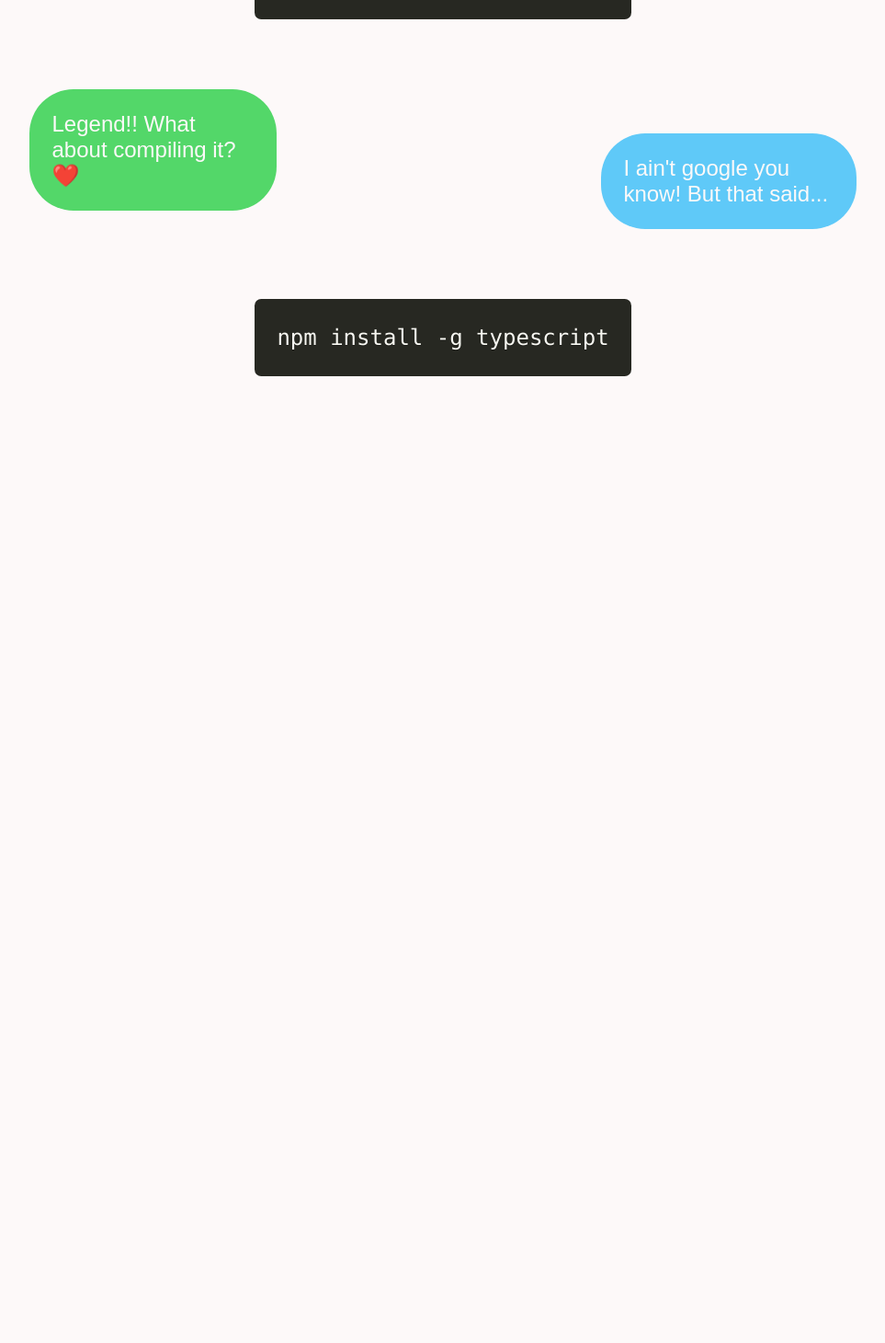
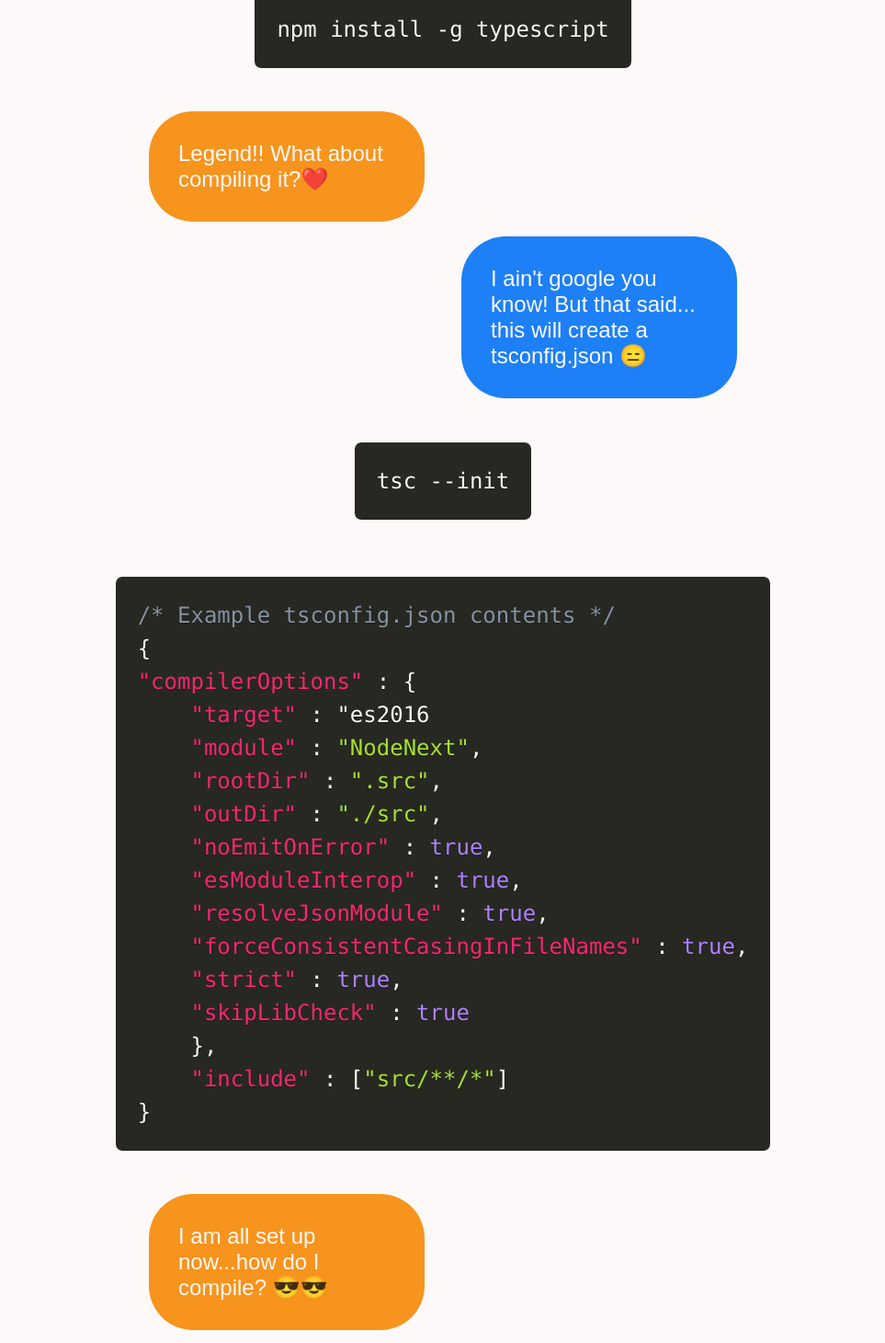
Before and after one commit to TimothyRedPanda/red-panda-portfolio, a Next.js app: page /typescript in a window 1280 px wide. Shown: the part 920-2380 px from the top of the page at 92% size, without its empty margins (158-1121 px from the left). Before the commit the page ends 1357 px from the top, so only its background shows below. Built offline with nearby package versions, Linux system fonts and the light colour scheme; a web font is replaced by a local one.

Commit message:
Further progress on hackathon - typescript tutorial

```diff
--- a/src/app/globals.scss
+++ b/src/app/globals.scss
@@ -1,4 +1,12 @@
 @import url("https://use.typekit.net/ovx4oiu.css");
+
+*,
+*::after,
+*::before {
+    margin: 0;
+    padding: 0;
+    box-sizing: border-box;
+}
 body {
     background: #FDF9F9 none repeat;
     font-size: 1.5rem;
@@ -15,7 +23,7 @@ body {
 
 .main-nav {
     position: sticky;
-    top: 0.5rem;
+    top: 0;
     background: #FDF9F9;
     width: 100vw;
     font-size: 1.5rem;
@@ -32,5 +40,6 @@ body {
     .main-nav {
         flex-flow: column nowrap;
         gap: 0.5rem;
+        width: 100vw;
     }
 }
--- a/src/app/page.module.scss
+++ b/src/app/page.module.scss
@@ -4,7 +4,8 @@
   margin: 10%;
   display: flex;
   flex-flow: column nowrap;
-  gap: 2rem;
+  gap: 1rem;
+  padding: 40%;
   justify-content: center;
   align-items: center;
   overflow: hidden;
--- a/src/app/typescript/page.tsx
+++ b/src/app/typescript/page.tsx
@@ -1,16 +1,52 @@
 import styles from "./page.module.scss"
 import CodeSnippet from "@/components/codeSnippet/codeSnippet";
 import TextBox from "@/components/textBox/textBox"
+import PrismLoader from "@/components/prism-loader";
+const compileText =
+    `/* Example tsconfig.json contents */
+{
+"compilerOptions" : {
+    "target" : "es2016
+    "module" : "NodeNext",
+    "rootDir" : ".src",
+    "outDir" : "./src",
+    "noEmitOnError" : true,
+    "esModuleInterop" : true,
+    "resolveJsonModule" : true,
+    "forceConsistentCasingInFileNames" : true,
+    "strict" : true,
+    "skipLibCheck" : true
+    },
+    "include" : ["src/**/*"]
+}`
 export default function Typescript() {
     return (
         <div className={styles.container}>
             <h1>Typescript</h1>
-            <TextBox text="How do I install typescript?🐸" text2="Using the below code👍"/>
+            <TextBox text="How do I install typescript? 🔥"
+                     text2="Using the below code 🐸🐸"
+            />
             <CodeSnippet code="npm install typescript --save-dev" />
-            <TextBox text="❤️Thanks but I wanted to install it globally?" text2="No worries, here ya go 😎"/>
+            <TextBox text="❤️Thanks but I wanted to install it globally?"
+                     text2="No worries, here ya go 😎"
+            />
             <CodeSnippet code="npm install -g typescript" />
-            <TextBox text="Legend!! What about compiling it?❤️" text2="I ain't google you know! But that said..."/>
-            <CodeSnippet code="npm install -g typescript" />
+            <TextBox text="Legend!! What about compiling it?❤️"
+                     text2="I ain't google you know! But that said...
+                            this will create a tsconfig.json 😑"
+            />
+            <CodeSnippet code="tsc --init" />
+            <CodeSnippet code={compileText}/>
+            <TextBox text="I am all set up now...how do I compile? 😎😎"
+                     text2="In your package.json you need this line
+                           followed by using the npm command 👌"
+            />
+            <CodeSnippet code='"build" : "tsc"'/>
+            <CodeSnippet code="npm build tsc"/>
+            <TextBox text="Thanks so much for this! ❤️"
+                     text2="Ahh I almost forgot - remember to import the index.js into your HTML! 🖥️"
+            />
+            <PrismLoader/>
         </div>
     );
 }
--- a/src/components/codeSnippet/code.module.scss
+++ b/src/components/codeSnippet/code.module.scss
@@ -1,3 +1,3 @@
 .code {
- margin: 0.5rem;
+ margin: 0.2rem;
 }
--- a/src/components/codeSnippet/codeSnippet.tsx
+++ b/src/components/codeSnippet/codeSnippet.tsx
@@ -4,12 +4,12 @@ import styles from "./code.module.scss"
 function CodeSnippet(props : { code : string }) {
     return (
         <main className={styles.code}>
-        <pre className="language-jsx">
-            <code className="language-jsx">
+        <pre className="language-javascript">
+            <code className="language-javascript">
                 {props.code}
             </code>
+        </pre>
             <PrismLoader/>
-        </pre>
         </main>
     )
 }
--- a/src/components/prism-loader.tsx
+++ b/src/components/prism-loader.tsx
@@ -3,7 +3,6 @@
 import { useEffect } from "react";
 import Prism from "prismjs";
 import "prismjs/themes/prism-okaidia.css";
-import "prismjs/components/prism-typescript";
 
 export default function PrismLoader() {
     useEffect(() => {
--- a/src/components/textBox/textBox.module.scss
+++ b/src/components/textBox/textBox.module.scss
@@ -1,36 +1,31 @@
 .textBox, .textBox2 {
-  width: 50%;
+  width: 300px;
   height: fit-content;
   color: #FDF9F9;
-  padding: 1.5rem;
+  padding: 2rem;
   border-radius: 3rem;
-}
+  text-align: left;
 
-.speechBubble, .speechBubble2 {
-  display: flex;
-  flex-flow: column nowrap;
-  height: 200px;
-}
-
-.speechBubble {;
-justify-content: flex-start;
-}
-.speechBubble2 {
-  justify-content: flex-end;
 }
 
 .textBox {
-  background-color:#53d769;
   align-self: flex-start;
+  background: #F7941D;
 }
-
 .textBox2 {
-  background-color:#5fc9f8;
   align-self: flex-end;
+  background: #1D80F7;
 }
 
 .textContainer {
   display: flex;
-  justify-content: center;
-  width: 100%;
+  gap: 1rem;
+  flex-flow: column nowrap;
+  width: 50%;
 }
+
+@media screen and (max-width: 850px) {
+  .textBox, .textBox2 {
+    padding: 1rem;
+  }
+}
--- a/src/components/textBox/textBox.tsx
+++ b/src/components/textBox/textBox.tsx
@@ -3,12 +3,8 @@ import styles from './textBox.module.scss'
 function TextBox(props : {text:string, text2: string}) {
     return (
         <main className={styles.textContainer}>
-            <span className={styles.speechBubble}>
                 <p className={styles.textBox}>{props.text}</p>
-            </span>
-            <span className={styles.speechBubble2}>
                 <p className={styles.textBox2}>{props.text2}</p>
-            </span>
         </main>
     )
 }
```
